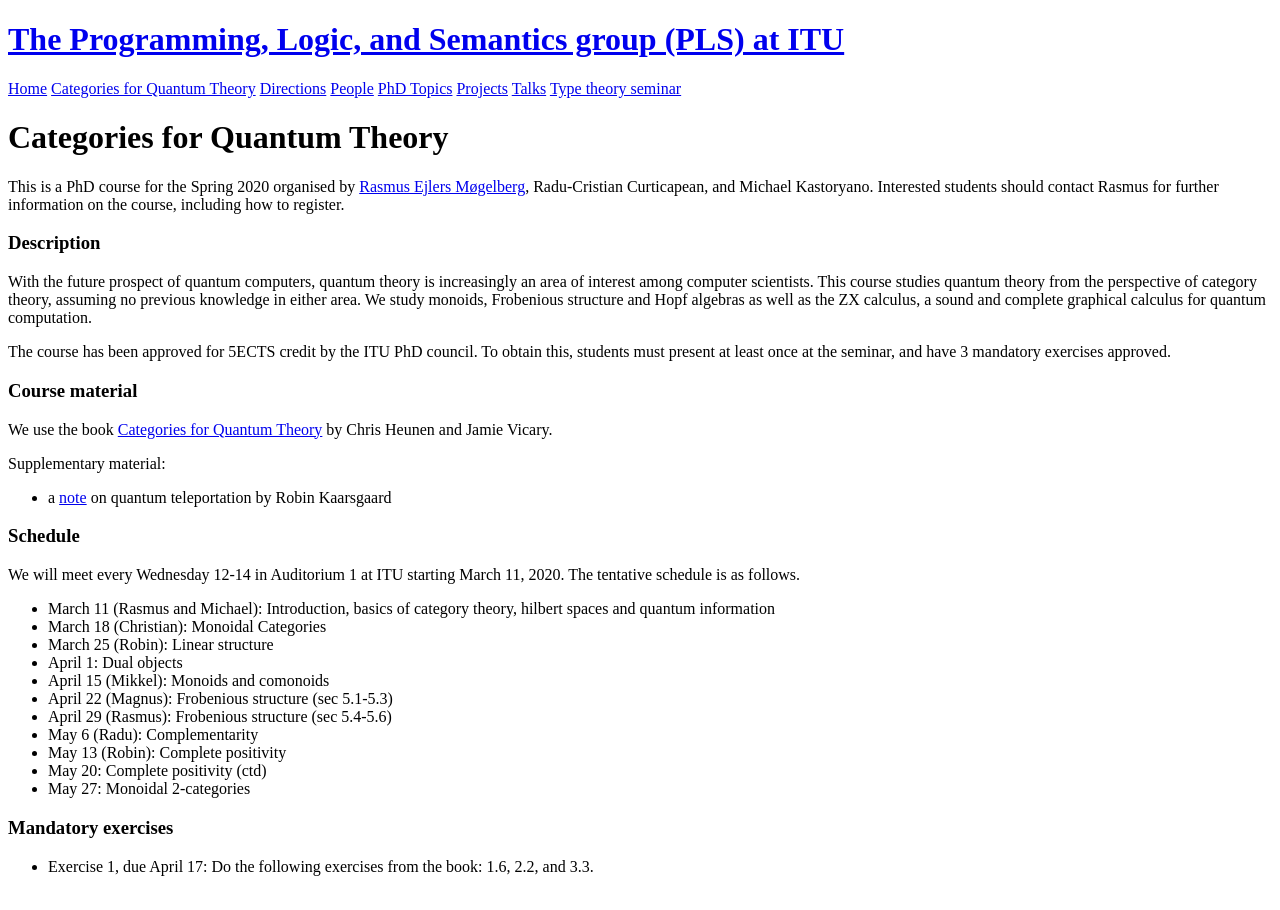
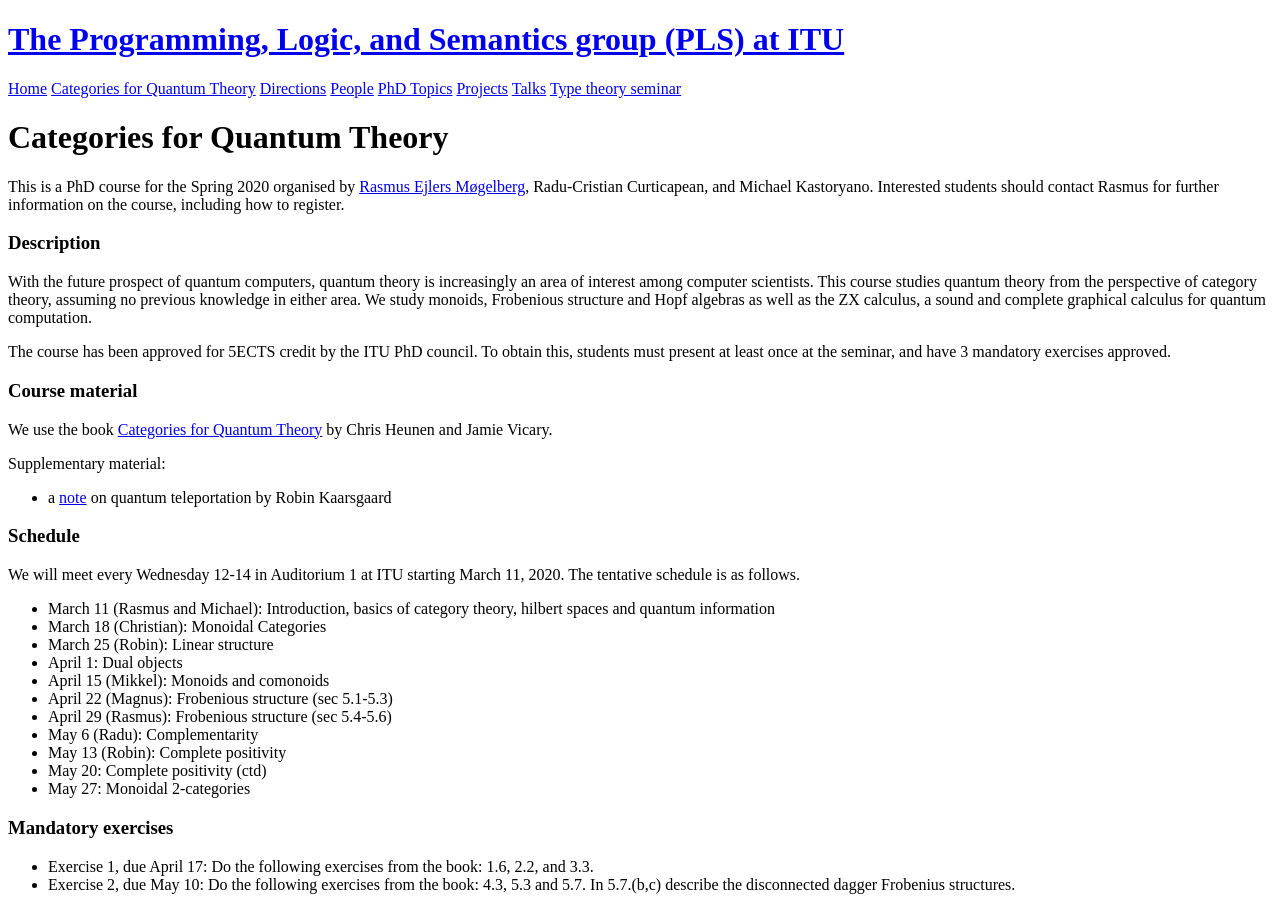
Before and after one commit to rmogelberg/pls.itu.dk, a Jekyll site: the page built from Categories_for_quantum.md, in a window 1280 px wide. Built offline with Jekyll 4.4.1, drawn with Linux system fonts in a browser that asks for light colours.

Commit message:
Cats for quantum

```diff
--- a/Categories_for_quantum.md
+++ b/Categories_for_quantum.md
@@ -36,3 +36,4 @@ We will meet every Wednesday 12-14 in Auditorium 1 at ITU starting March 11, 202
 ### Mandatory exercises
 
 - Exercise 1, due April 17: Do the following exercises from the book: 1.6, 2.2, and 3.3.
+- Exercise 2, due May 10: Do the following exercises from the book: 4.3, 5.3 and 5.7. In 5.7.(b,c) describe the disconnected dagger Frobenius structures.
```
